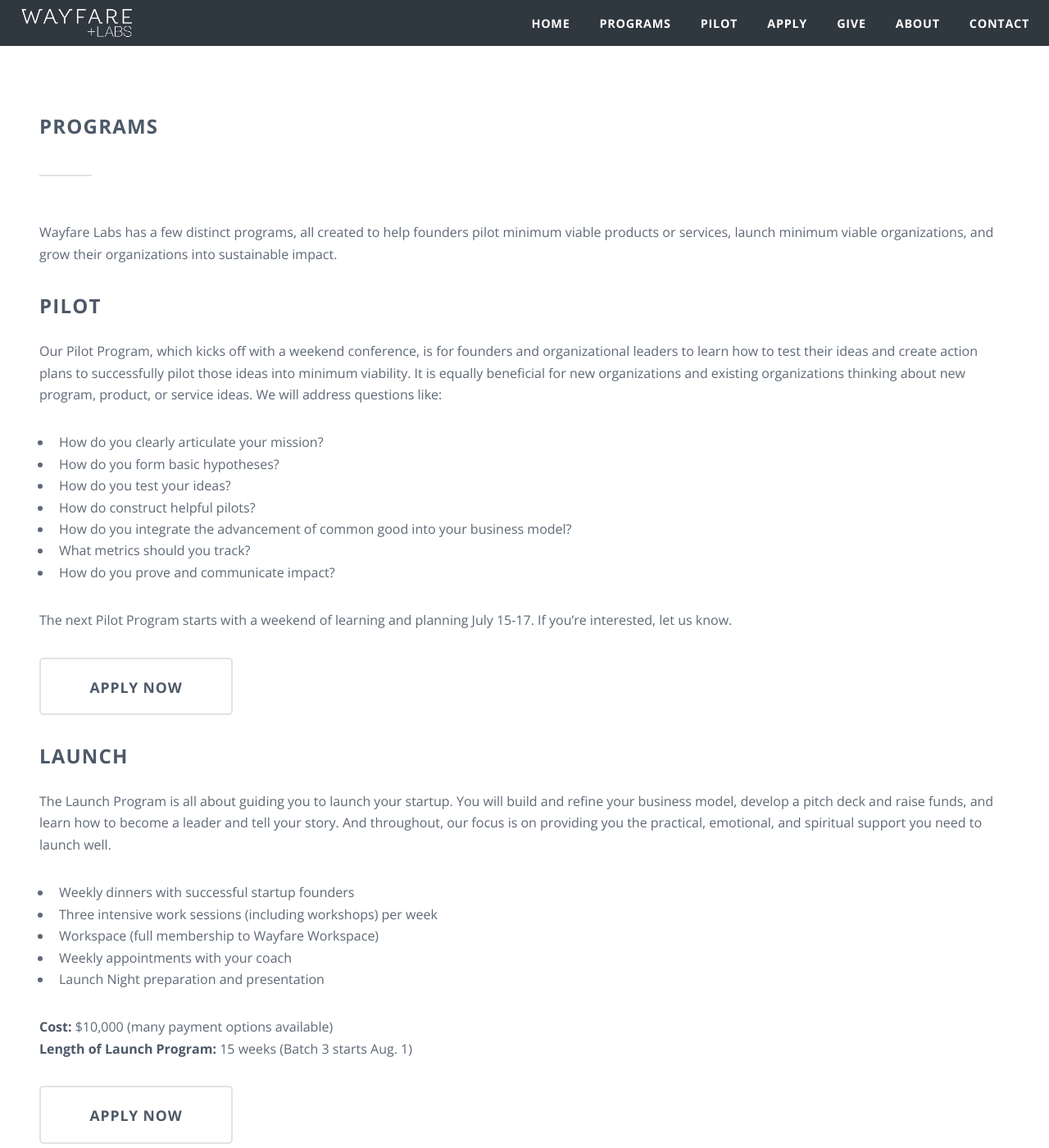
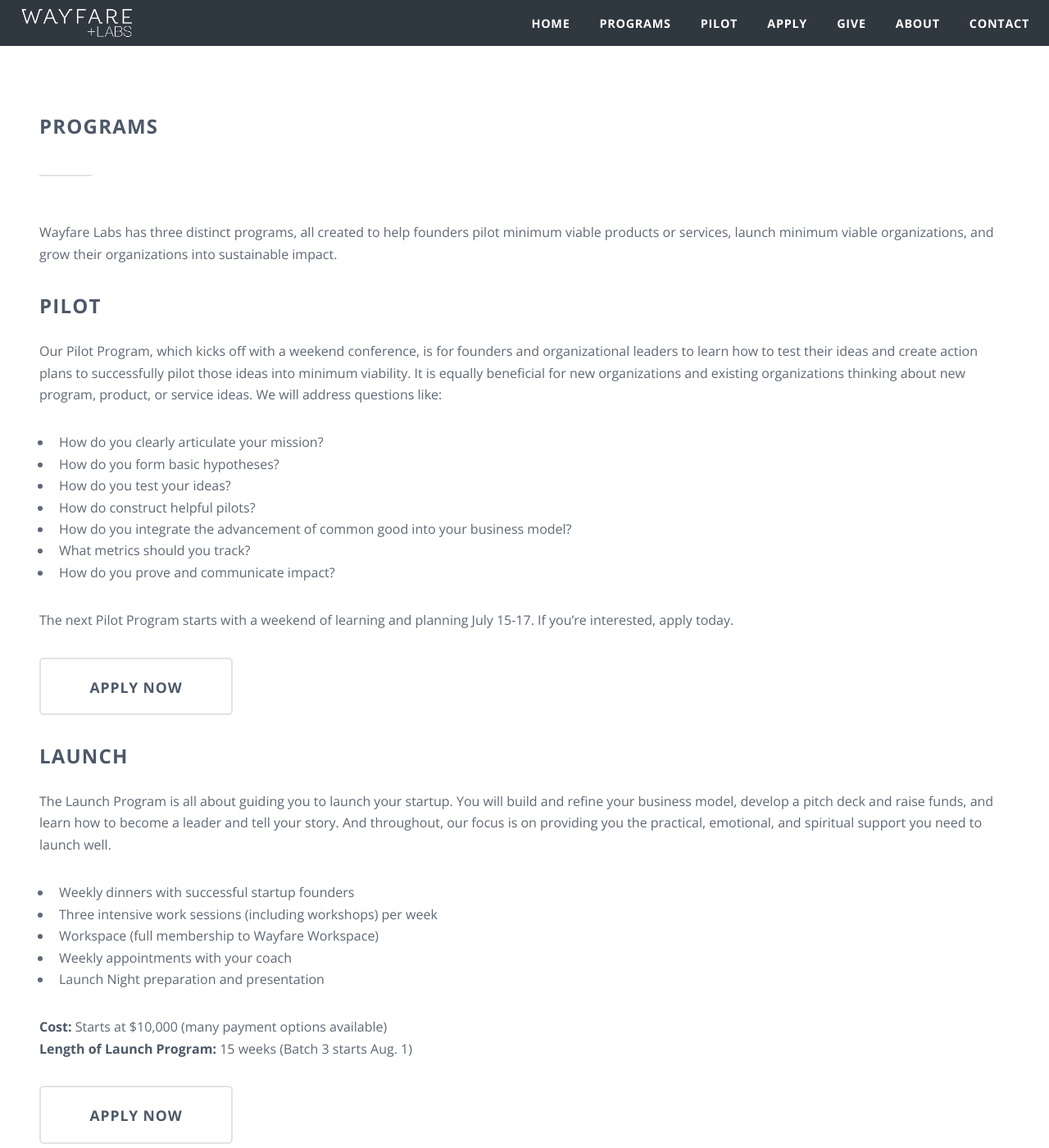
Before and after one commit to wayfareio/wayfarelabs.org, a Jekyll site: the page built from programs.markdown, in a window 1280 px wide and 1400 px high. Shown: the whole window at 82% size. Built offline with Jekyll 4.4.1, drawn with Linux system fonts in a browser that asks for light colours; comment, search, counter and statistics services are not loaded; some of the changed text lies outside the part shown.

Commit message:
Updated Programs

```diff
--- a/programs.markdown
+++ b/programs.markdown
@@ -4,7 +4,7 @@
 position: 2
 ---
 
-Wayfare Labs has a few distinct programs, all created to help founders pilot minimum viable products or services, launch minimum viable organizations, and grow their organizations into sustainable impact.
+Wayfare Labs has three distinct programs, all created to help founders pilot minimum viable products or services, launch minimum viable organizations, and grow their organizations into sustainable impact.
 
 ## Pilot
 
@@ -18,7 +18,7 @@
 * What metrics should you track?
 * How do you prove and communicate impact?
 
-The next Pilot Program starts with a weekend of learning and planning July 15-17. If you're interested, let us know.
+The next Pilot Program starts with a weekend of learning and planning July 15-17. If you're interested, apply today.
 
 <a href="/pilot" class="button huge">Apply Now</a>
 
@@ -32,7 +32,7 @@
 * Weekly appointments with your coach
 * Launch Night preparation and presentation
 
-**Cost:** $10,000 (many payment options available)
+**Cost:** Starts at $10,000 (many payment options available)
 **Length of Launch Program:** 15 weeks (Batch 3 starts Aug. 1)
 
 <a href="/apply" class="button huge">Apply Now</a>
```
Also changed, not shown: other parts of programs.markdown (+1 -1 lines).
